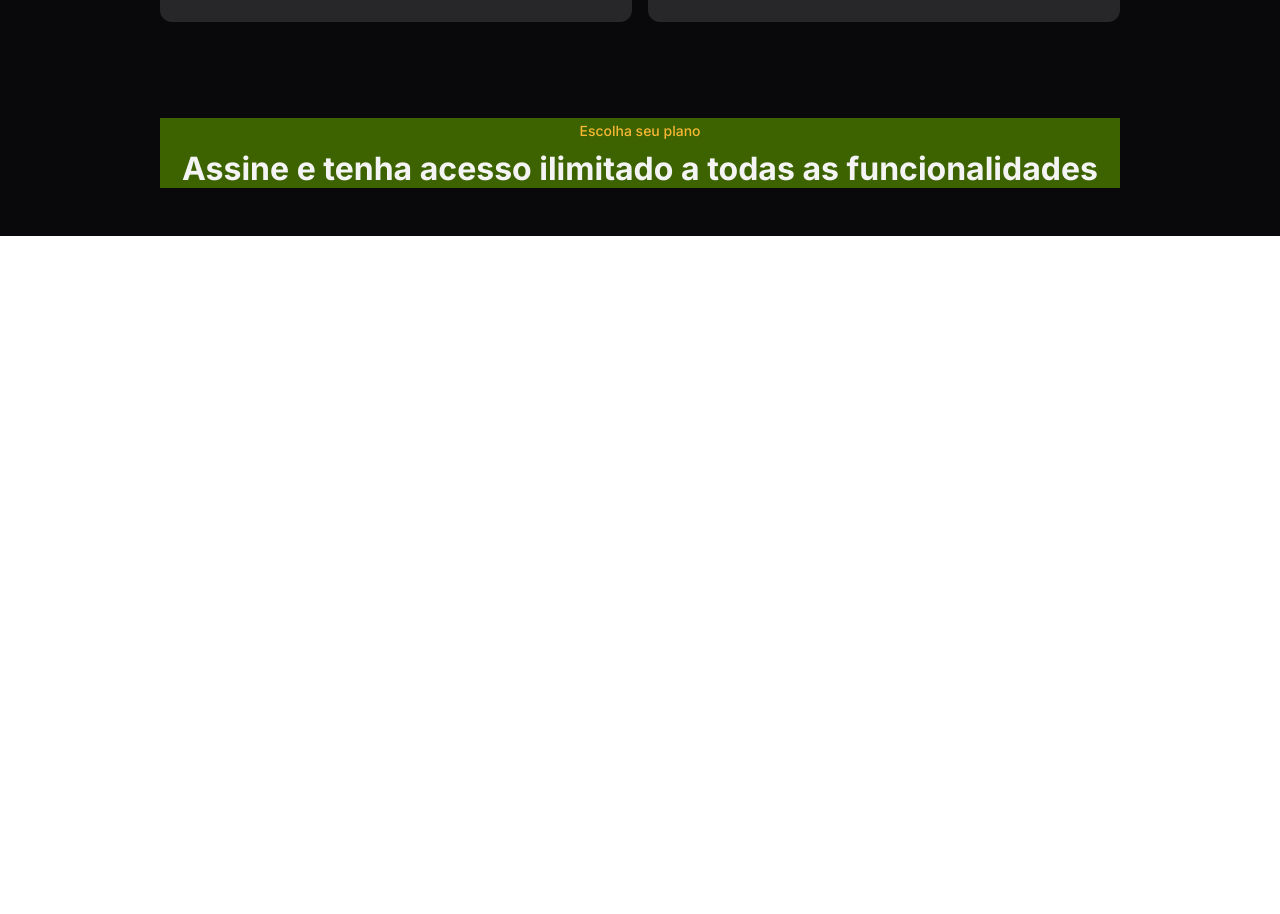
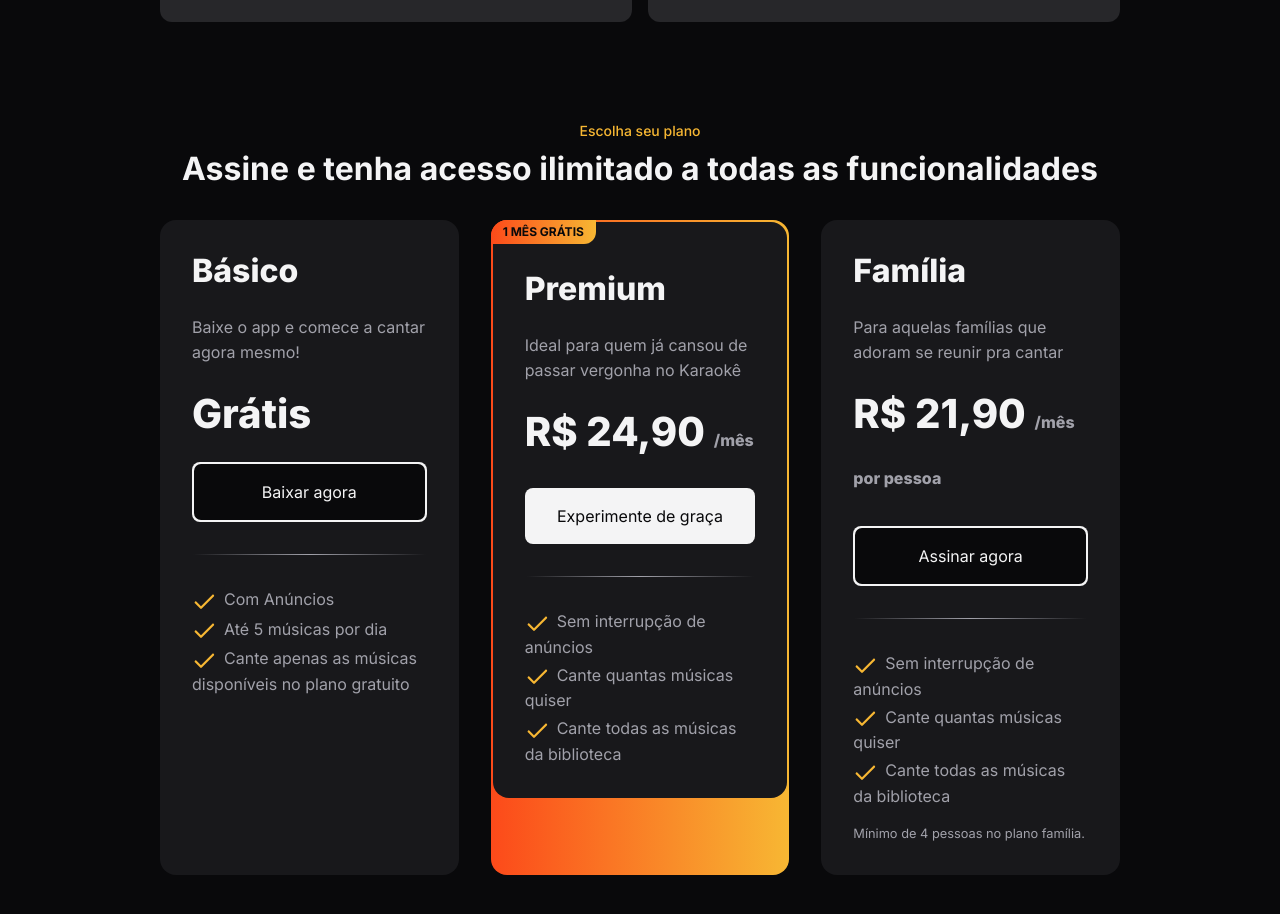
Before and after one commit to P3dr0PRR/Projeto_Zingen_01_04_2026, a React (Vite) app: page / in a window 1280 px wide. Shown: the part 2612-3526 px from the top of the page. Before the commit the page ends 2848 px from the top, so only its background shows below. Built offline with nearby package versions, Linux system fonts and the light colour scheme; a web font is replaced by a local one.

Commit message:
feat: aba planos  concluida

```diff
--- a/src/components/planos.tsx
+++ b/src/components/planos.tsx
@@ -1,15 +1,143 @@
+import check from "../assets/icons/Check.svg";
+
 export function Planos() {
   return (
     <section
-      className="bg-background flex flex-col py-[48px] px-[1rem] md:px-[3rem]"
+      className="bg-background flex flex-col py-[48px] px-[1rem] md:px-[3rem] space-y-[2rem]"
       id="planos"
     >
-      <header className="bg-lime-800 text-center">
+      <header className="text-center">
         <span className="text-brand-primary">Escolha seu plano</span>
         <h2 className="text-text-primary text-[32px] font-bold mt-[8px]">
           Assine e tenha acesso ilimitado a todas as funcionalidades
         </h2>
       </header>
+      <div className="grid grid-cols-1 md:grid-cols-3 gap-[2rem]">
+        <div className="bg-surface rounded-2xl p-[2rem]">
+          <div className="space-y-[24px]">
+            <h3 className="text-text-primary">Básico</h3>
+            <p className="text-text-secondary">
+              Baixe o app e comece a cantar agora mesmo!
+            </p>
+            <h3 className="text-text-primary text-[32px] md:text-[40px]">
+              Grátis
+            </h3>
+            <div className="group p-[2px] rounded-[8px] bg-text-primary hover:bg-brand-gradient cursor-pointer transition-all">
+              <div className="text-center bg-background px-[1rem] py-4 rounded-[7px]">
+                <a
+                  href="#download"
+                  className="text-text-primary group-hover:text-brand-gradient transition-colors"
+                >
+                  Baixar agora
+                </a>
+              </div>
+            </div>
+          </div>
+          <div className="bg-separator h-[1px] my-[2rem]"></div>
+          <div>
+            <ul role="list" className="grid gap-1 text-text-secondary">
+              <li>
+                <img src={check} alt="Check" className="inline-block mr-2" />
+                Com Anúncios
+              </li>
+              <li>
+                <img src={check} alt="Check" className="inline-block mr-2" />
+                Até 5 músicas por dia
+              </li>
+              <li>
+                <img src={check} alt="Check" className="inline-block mr-2" />
+                Cante apenas as músicas disponíveis no plano gratuito
+              </li>
+            </ul>
+          </div>
+        </div>
+
+        <div className="relative p-[2px] rounded-2xl bg-brand-gradient">
+          <div className="absolute top-0 left-0 bg-brand-gradient text-background text-xs font-bold px-3 py-1 rounded-tl-2xl rounded-br-xl">
+            1 MÊS GRÁTIS
+          </div>
+          <div className="bg-surface rounded-2xl p-[2rem] pt-[3rem]">
+            <div className="space-y-[24px]">
+              <h3 className="text-text-primary">Premium</h3>
+              <p className="text-text-secondary">
+                Ideal para quem já cansou de passar vergonha no Karaokê
+              </p>
+              <h3 className="text-text-primary text-[32px] md:text-[40px]">
+                R$ 24,90{" "}
+                <small className="text-[16px] text-text-secondary"> /mês</small>
+              </h3>
+              <a
+                href="#download"
+                className="cursor-pointer flex justify-center items-center bg-text-primary hover:hover:bg-brand-gradient text-background p-[1rem] rounded-[8px]"
+              >
+                Experimente de graça
+              </a>
+            </div>
+            <div className="bg-separator h-[1px] my-[2rem]"></div>
+            <div>
+              <ul role="list" className="grid gap-1 text-text-secondary">
+                <li>
+                  <img src={check} alt="Check" className="inline-block mr-2" />
+                  Sem interrupção de anúncios
+                </li>
+                <li>
+                  <img src={check} alt="Check" className="inline-block mr-2" />
+                  Cante quantas músicas quiser
+                </li>
+                <li>
+                  <img src={check} alt="Check" className="inline-block mr-2" />
+                  Cante todas as músicas da biblioteca
+                </li>
+              </ul>
+            </div>
+          </div>
+        </div>
+
+        <div className="bg-surface rounded-2xl p-[2rem]">
+          <div className="space-y-[24px]">
+            <h3 className="text-text-primary">Família</h3>
+            <p className="text-text-secondary">
+              Para aquelas famílias que adoram se reunir pra cantar
+            </p>
+            <h3 className="text-text-primary text-[32px] md:text-[40px]">
+              R$ 21,90{" "}
+              <small className="text-[16px] text-text-secondary">
+                /mês por pessoa
+              </small>
+            </h3>
+            <div className="group p-[2px] rounded-[8px] bg-text-primary hover:bg-brand-gradient cursor-pointer transition-all">
+              <div className="text-center bg-background px-[1rem] py-4 rounded-[7px]">
+                <a
+                  href="#download"
+                  className="text-text-primary group-hover:text-brand-gradient transition-colors"
+                >
+                  Assinar agora
+                </a>
+              </div>
+            </div>
+          </div>
+          <div className="bg-separator h-[1px] my-[2rem]"></div>
+          <div>
+            <ul role="list" className="grid gap-1 text-text-secondary">
+              <li>
+                <img src={check} alt="Check" className="inline-block mr-2" />
+                Sem interrupção de anúncios
+              </li>
+              <li>
+                <img src={check} alt="Check" className="inline-block mr-2" />
+                Cante quantas músicas quiser
+              </li>
+              <li>
+                <img src={check} alt="Check" className="inline-block mr-2" />
+                Cante todas as músicas da biblioteca
+              </li>
+            </ul>
+            <small className="text-text-secondary mt-[1rem] block">
+              Mínimo de 4 pessoas no plano família.
+            </small>
+          </div>
+        </div>
+      </div>
     </section>
   );
 }
--- a/src/global.css
+++ b/src/global.css
@@ -50,6 +50,10 @@ ul {
   background-clip: text;
 }
 
+@utility bg-separator {
+  background: radial-gradient(ellipse at center, #a1a1aa 0%, #18181b 70%);
+}
+
 html {
   scroll-behavior: smooth;
 }
```
